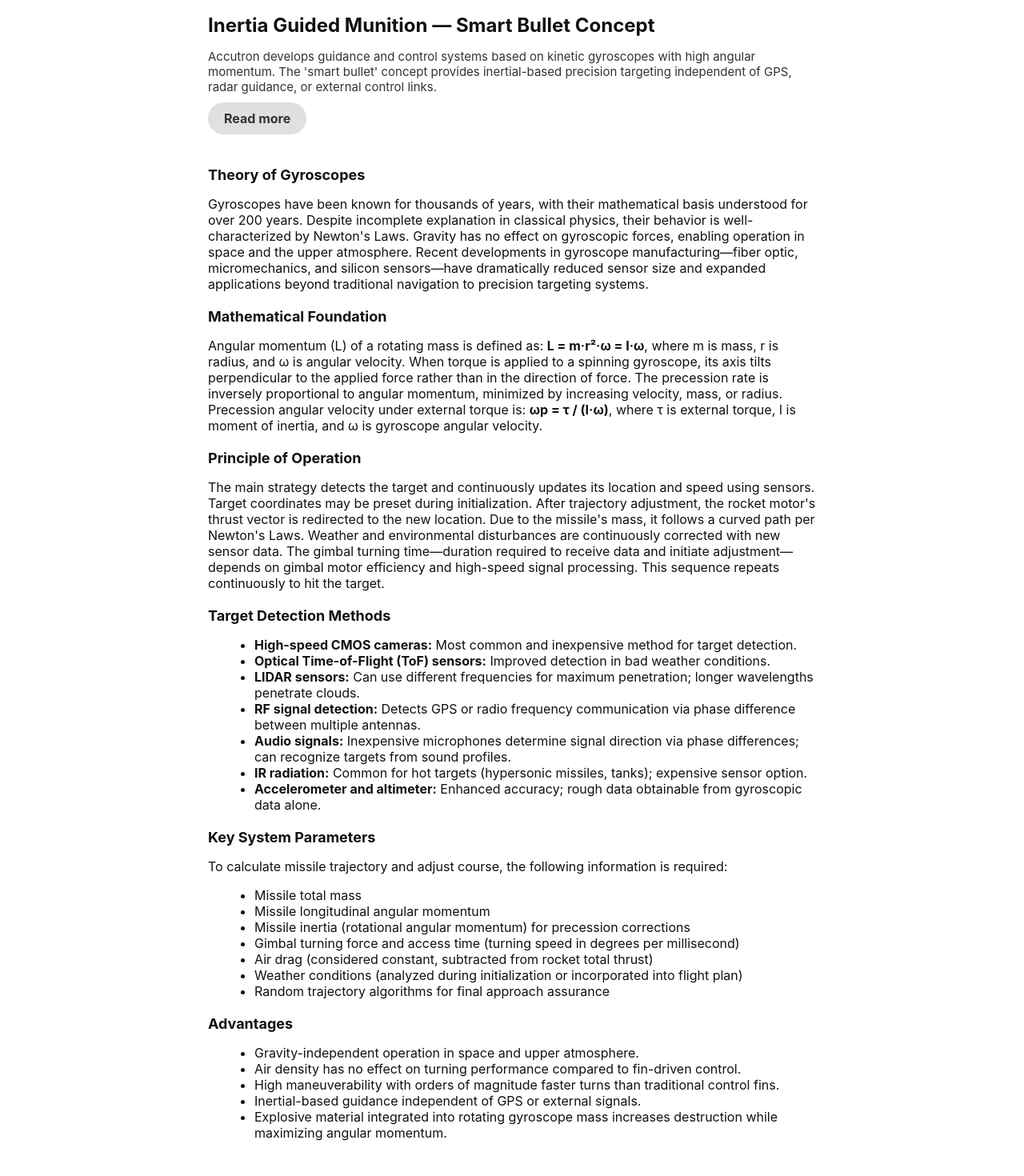
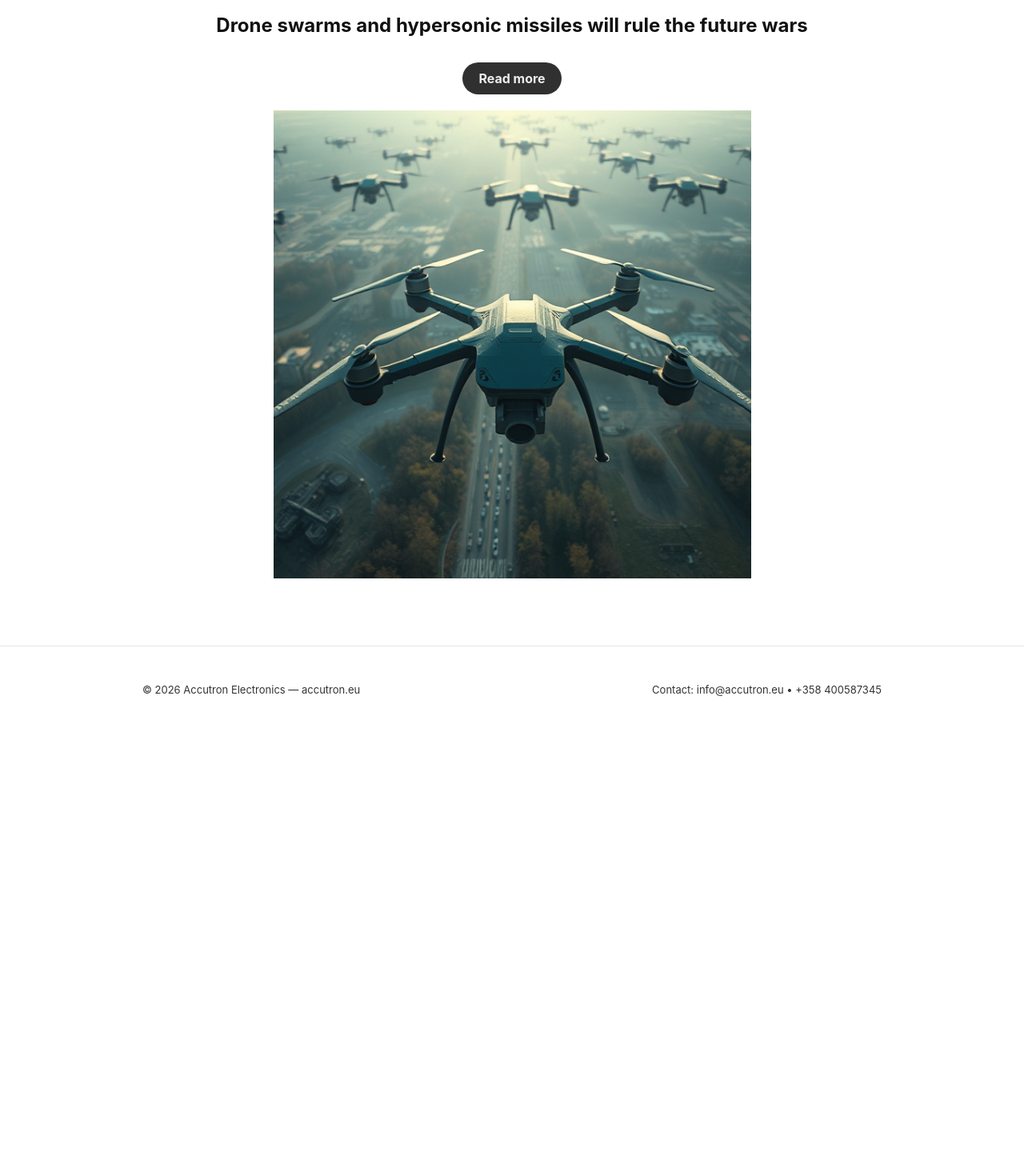
Before and after one commit to ElkkuTee/accutron, a React (Vite) app: page / in a window 1280 px wide. Shown: the part 140-1610 px from the top of the page at 80% size. After the commit the page ends 1056 px from the top, so only its background shows below. Built offline with nearby package versions, Linux system fonts and the light colour scheme.

Commit message:
Made home page more simpel

```diff
--- a/src/pages/Home.jsx
+++ b/src/pages/Home.jsx
@@ -3,63 +3,25 @@
 
 export default function Home(){
   return (
-    <section style={{ maxWidth: '800px', margin: '0 auto', padding: '20px' }}>
+    <section style={{ maxWidth: '800px', margin: '0 auto', padding: '20px', textAlign: 'center' }}>
       <Helmet>
         <title>Home — Accutron — accutron.eu</title>
         <meta name="description" content="Accutron: advanced guidance and control technology using gyroscopic high angular momentum for extreme maneuverability. accutron.eu" />
       </Helmet>
-      <h1>Inertia Guided Munition — Smart Bullet Concept</h1>
-      <p className="lead">Accutron develops guidance and control systems based on kinetic gyroscopes with high angular momentum. The 'smart bullet' concept provides inertial-based precision targeting independent of GPS, radar guidance, or external control links.</p>
+      <h1>Drone swarms and hypersonic missiles will rule the future wars</h1>
 
       <a
         href="/Accutron.pdf"
         target="_blank"
         rel="noopener noreferrer"
-        style={{ display: 'inline-block', backgroundColor: '#e0e0e0', color: '#333', padding: '10px 20px', borderRadius: '20px', textDecoration: 'none', marginBottom: '20px', fontWeight: 'bold' }}
+        style={{ display: 'inline-block', backgroundColor: '#303030', color: '#ededed', padding: '10px 20px', borderRadius: '20px', textDecoration: 'none', margin: '20px 0', fontWeight: 'bold' }}
       >
         Read more
       </a>
 
-      <h2>Theory of Gyroscopes</h2>
-      <p>Gyroscopes have been known for thousands of years, with their mathematical basis understood for over 200 years. Despite incomplete explanation in classical physics, their behavior is well-characterized by Newton's Laws. Gravity has no effect on gyroscopic forces, enabling operation in space and the upper atmosphere. Recent developments in gyroscope manufacturing—fiber optic, micromechanics, and silicon sensors—have dramatically reduced sensor size and expanded applications beyond traditional navigation to precision targeting systems.</p>
-
-      <h2>Mathematical Foundation</h2>
-      <p>Angular momentum (L) of a rotating mass is defined as: <strong>L = m·r²·ω = I·ω</strong>, where m is mass, r is radius, and ω is angular velocity. When torque is applied to a spinning gyroscope, its axis tilts perpendicular to the applied force rather than in the direction of force. The precession rate is inversely proportional to angular momentum, minimized by increasing velocity, mass, or radius. Precession angular velocity under external torque is: <strong>ωp = τ / (I·ω)</strong>, where τ is external torque, I is moment of inertia, and ω is gyroscope angular velocity.</p>
-
-      <h2>Principle of Operation</h2>
-      <p>The main strategy detects the target and continuously updates its location and speed using sensors. Target coordinates may be preset during initialization. After trajectory adjustment, the rocket motor's thrust vector is redirected to the new location. Due to the missile's mass, it follows a curved path per Newton's Laws. Weather and environmental disturbances are continuously corrected with new sensor data. The gimbal turning time—duration required to receive data and initiate adjustment—depends on gimbal motor efficiency and high-speed signal processing. This sequence repeats continuously to hit the target.</p>
-
-      <h2>Target Detection Methods</h2>
-      <ul>
-        <li><strong>High-speed CMOS cameras:</strong> Most common and inexpensive method for target detection.</li>
-        <li><strong>Optical Time-of-Flight (ToF) sensors:</strong> Improved detection in bad weather conditions.</li>
-        <li><strong>LIDAR sensors:</strong> Can use different frequencies for maximum penetration; longer wavelengths penetrate clouds.</li>
-        <li><strong>RF signal detection:</strong> Detects GPS or radio frequency communication via phase difference between multiple antennas.</li>
-        <li><strong>Audio signals:</strong> Inexpensive microphones determine signal direction via phase differences; can recognize targets from sound profiles.</li>
-        <li><strong>IR radiation:</strong> Common for hot targets (hypersonic missiles, tanks); expensive sensor option.</li>
-        <li><strong>Accelerometer and altimeter:</strong> Enhanced accuracy; rough data obtainable from gyroscopic data alone.</li>
-      </ul>
-
-      <h2>Key System Parameters</h2>
-      <p>To calculate missile trajectory and adjust course, the following information is required:</p>
-      <ul>
-        <li>Missile total mass</li>
-        <li>Missile longitudinal angular momentum</li>
-        <li>Missile inertia (rotational angular momentum) for precession corrections</li>
-        <li>Gimbal turning force and access time (turning speed in degrees per millisecond)</li>
-        <li>Air drag (considered constant, subtracted from rocket total thrust)</li>
-        <li>Weather conditions (analyzed during initialization or incorporated into flight plan)</li>
-        <li>Random trajectory algorithms for final approach assurance</li>
-      </ul>
-
-      <h2>Advantages</h2>
-      <ul>
-        <li>Gravity-independent operation in space and upper atmosphere.</li>
-        <li>Air density has no effect on turning performance compared to fin-driven control.</li>
-        <li>High maneuverability with orders of magnitude faster turns than traditional control fins.</li>
-        <li>Inertial-based guidance independent of GPS or external signals.</li>
-        <li>Explosive material integrated into rotating gyroscope mass increases destruction while maximizing angular momentum.</li>
-      </ul>
+      <div>
+        <img src="/drone.png" alt="Drone" style={{ maxWidth: '100%', height: 'auto' }} />
+      </div>
     </section>
   )
 }
```
Also changed, not shown: public/drone.png (added).
